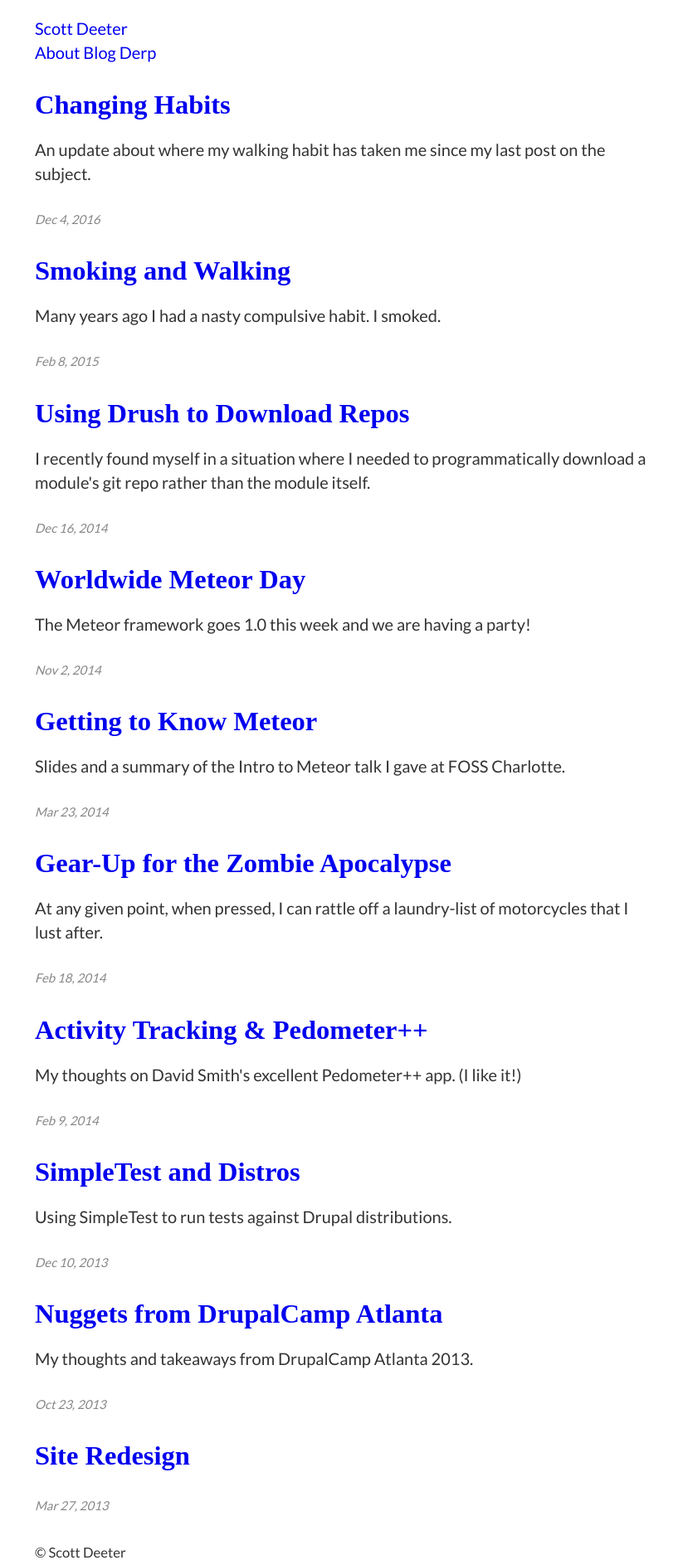
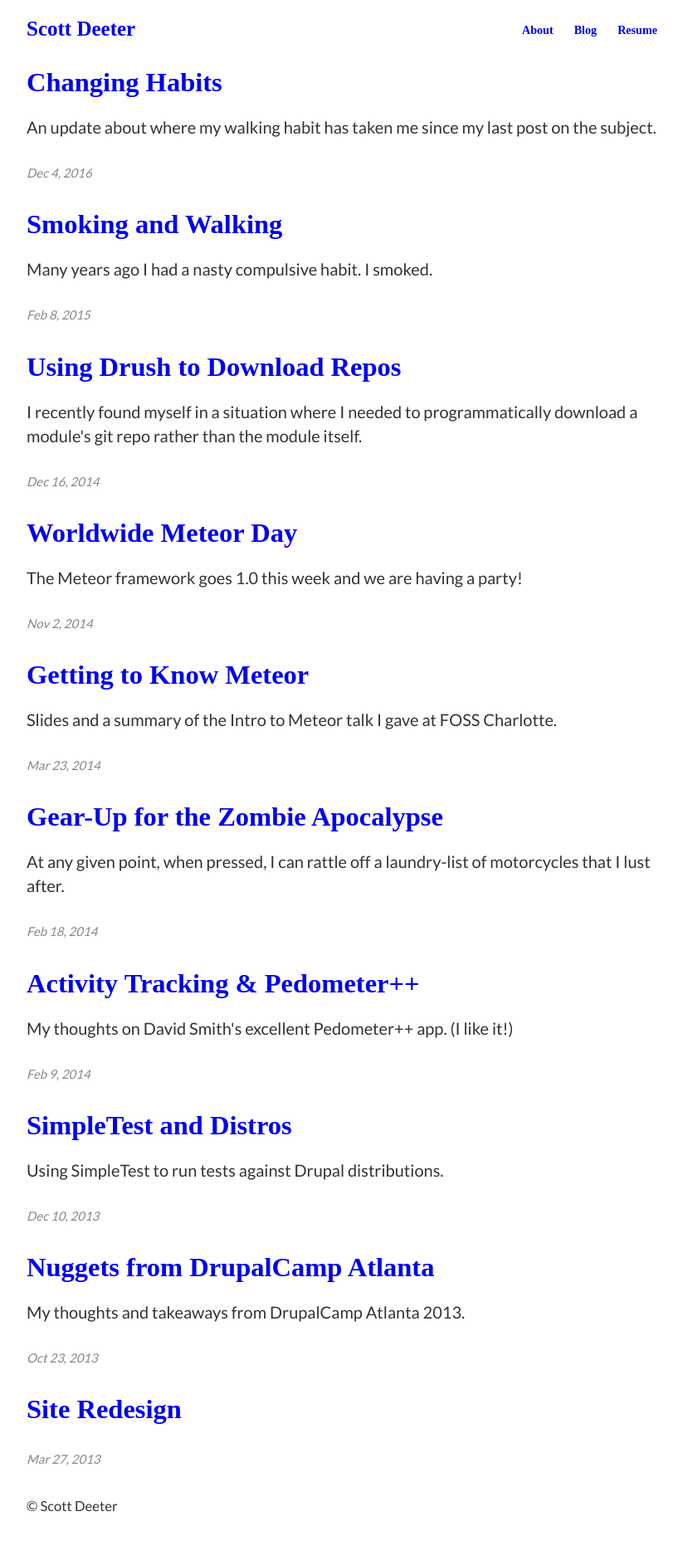
Before and after one commit to deetergp/scottdeeter.com, a Jekyll site: the page built from blog.html, in a window 1280 px wide. Shown: the whole page at 83% size, without its empty margins (228-1051 px from the left). Built offline with Jekyll 4.4.1, drawn with Linux system fonts in a browser that asks for light colours; some web fonts are replaced; after the commit the page ends 1830 px from its top, so only the background shows below that.

Commit message:
Added added first breakpoint to site header

```diff
--- a/_config.yml
+++ b/_config.yml
@@ -32,7 +32,6 @@ sass:
 
 # Build settings
 markdown: kramdown
-theme: minima
 gems:
   - jekyll-feed
 exclude:
--- a/_includes/header.html
+++ b/_includes/header.html
@@ -1,4 +1,4 @@
-<header class="header">
+<header class="site-header">
   <div>
     <div>
       <a href="{{ site.url }}" class="site-title">{{ site.title }}</a>
@@ -9,5 +9,6 @@
         {% include social_links.html %}
       {% endif %}
     </div>
+    <div class="clearfix"></div>
   </div>
 </header>
--- a/_includes/navigation.html
+++ b/_includes/navigation.html
@@ -1,3 +1,3 @@
 <a href="{{ site.baseurl }}/">About</a>
 <a href="{{ site.baseurl }}/blog/">Blog</a>
-<a href="{{ site.baseurl }}/derp/">Derp</a>
+<a href="{{ site.baseurl }}/resume/">Resume</a>
--- a/_sass/_main.scss
+++ b/_sass/_main.scss
@@ -3,6 +3,12 @@ $header-font-family: 'Lustria', serif;
 $body-font-family: 'Lato', sans-serif;
 $a-tags: 'a, a:active, a:hover, a:visited';
 $a-tags-hover: 'a:active, a:hover';
+
+$body-width: 38rem;
+
+article, aside, details, figcaption, figure, footer, header, main, nav, section, summary {
+  display: block;
+}
 
 html { font-size: 1.25rem }
 
@@ -46,6 +52,14 @@ header {
   margin: 1rem 0 1.45rem 0;
 }
 
+.clearfix:before, .clearfix:after {
+  content: " ";
+  display: table;
+}
+.clearfix:after {
+  clear: both;
+}
+
 .post-meta {
   color: lighten($font-color-1, 33%);
   font-size: 0.75rem;
@@ -54,24 +68,34 @@ header {
 
 .content,
 .footer {
-  max-width: -webkit-calc(800px - (30px * 2));
-  max-width: calc(800px - (30px * 2));
+  max-width: $body-width;
   margin: 0 auto;
 }
 
 .site-header {
   font-family: $header-font-family;
   font-weight: 900;
+  text-align: center;
+  @media screen and (min-width: $body-width) {
+    text-align: left;
+  }
   .site-title {
     font-size: 1.25em;
     display: block;
-    text-align: center;
+    @media screen and (min-width: $body-width) {
+      float: left;
+    }
   }
-  text-align: center;
   .main-nav {
+    margin-top: 0.707rem;
+    @media screen and (min-width: $body-width) {
+      margin-top: 0;
+      display: inline-block;
+      float: right;
+    }
     a {
-      font-size: 0.8rem;
-      margin-right: 1em;
+      font-size: 0.707rem;
+      margin-right: 1rem;
       &:last-child {
         margin-right: 0;
       }
```
